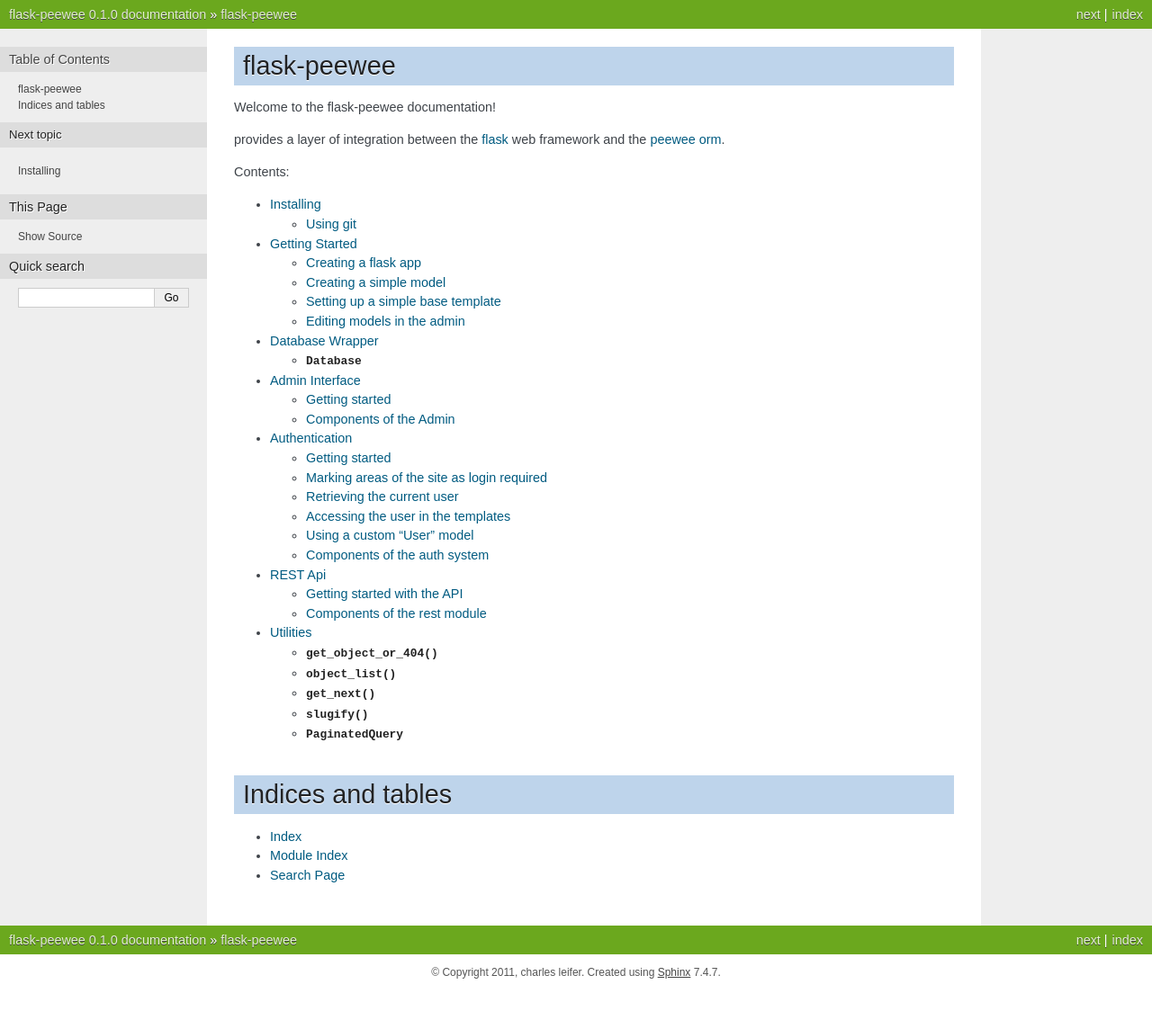
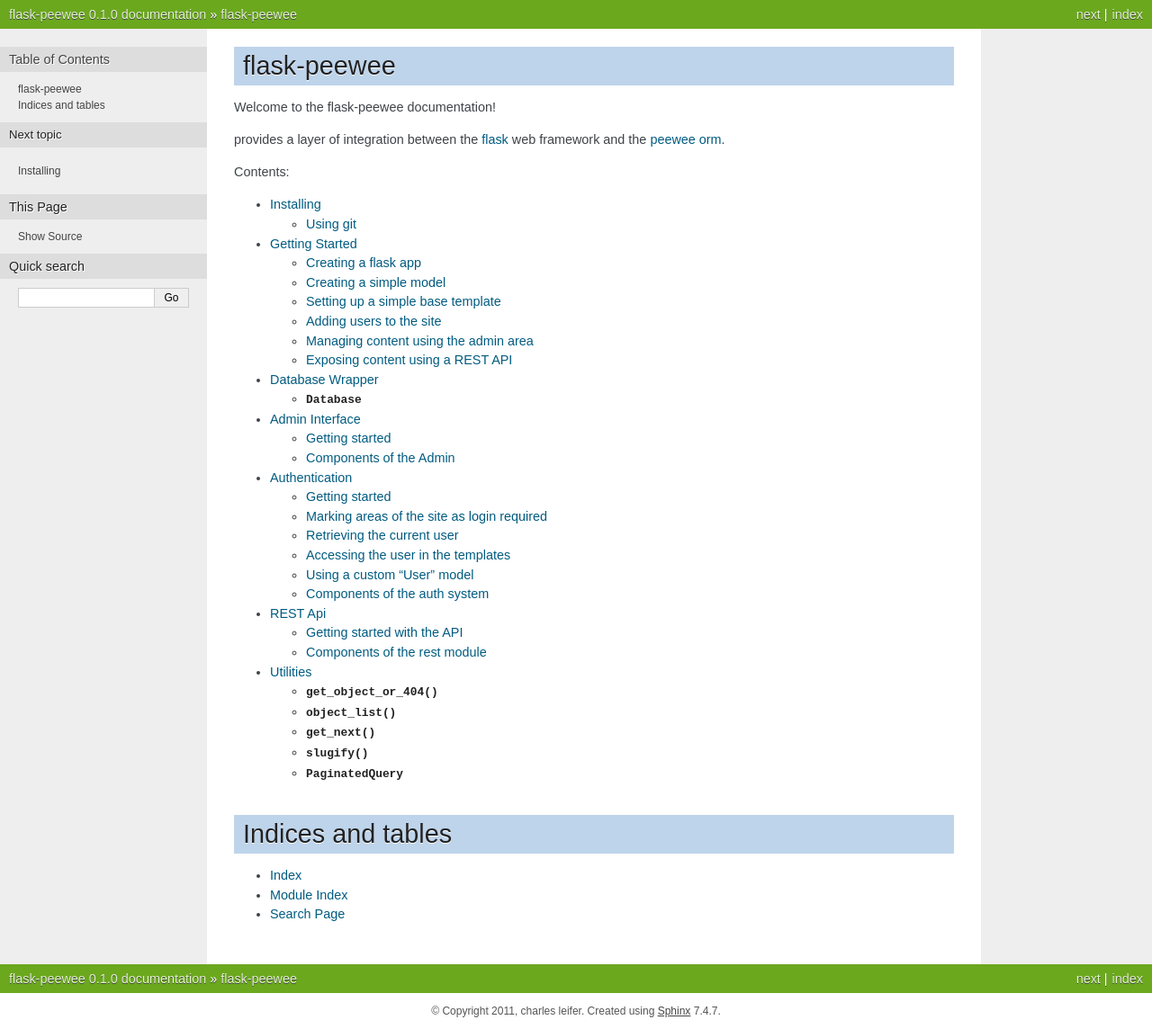
Before and after one commit to coleifer/flask-peewee, a Sphinx documentation site: the page built from docs/index.rst, in a window 1280 px wide. Shown: the whole page at 90% size. Built offline with Sphinx 7.4.7, drawn with Linux system fonts in a browser that asks for light colours; before the commit the page ends 1101 px from its top, so only the background shows below that; some of the changed lines change nothing that is shown.

Commit message:
Beefing up the getting-started docs

```diff
--- a/docs/getting-started.rst
+++ b/docs/getting-started.rst
@@ -121,8 +121,8 @@
     </html>
 
 
-Editing models in the admin
----------------------------
+Adding users to the site
+------------------------
 
 Before we can edit these ``Note`` models in the admin, we'll need to have some
 way of authenticating users on the site.  This is where :py:class:`Auth` comes in.
@@ -147,8 +147,7 @@
 
         app.run()
 
-After cleaning up the imports and declarations, you should have something like
-the following:
+After cleaning up the imports and declarations, we have something like the following:
 
 .. code-block:: python
 
@@ -186,6 +185,10 @@
 
         app.run()
 
+
+Managing content using the admin area
+-------------------------------------
+
 **Now** we're ready to add the admin.  Place the following lines of code after
 the initialization of the ``Auth`` class:
 
@@ -199,7 +202,7 @@
     admin.setup()
 
 
-We now have a functioning admin site!  Of course, you'll need a user log in with,
+We now have a functioning admin site!  Of course, we'll need a user log in with,
 so open up an interactive terminal in the directory alongside the app and run
 the following:
 
@@ -210,10 +213,171 @@
     admin.set_password('admin')
     admin.save()
 
-You should now be able to:
+It should now be possible to:
 
 1. navigate to http://127.0.0.1:5000/admin/
 2. enter in the username and password ("admin", "admin")
 3. be redirected to the admin dashboard
 
 .. image:: fp-getting-started.jpg
+
+The dashboard is pretty empty right now.  Go ahead and add a few notes (the green
+"plus" icon on the dashboard next to Note).  If you navigate now to the note
+modeladmin you will see something like this:
+
+.. image:: fp-note-admin.jpg
+
+This is pretty lousy so let's clean it up to display the message and when it was
+published.  We can do that by customizing the columns displayed.  Edit the app with
+the following changes:
+
+.. code-block:: python
+
+    from flaskext.admin import Admin, ModelAdmin
+
+    class NoteAdmin(ModelAdmin):
+        columns = ('message', 'created',)
+
+    admin = Admin(app, auth)
+
+    admin.register(Note, NoteAdmin)
+
+    admin.setup()
+
+Now our modeladmin should look more like this:
+
+.. image:: fp-note-admin-2.jpg
+
+Let's go ahead and add the ``auth.User`` model to the admin as well:
+
+.. code-block:: python
+
+    admin.register(Note, NoteAdmin)
+    auth.register_admin(admin)
+
+    admin.setup()
+
+
+Exposing content using a REST API
+---------------------------------
+
+Adding a REST API is very similar to how we added the :py:class:`Admin` interface.
+We will create a :py:class:`RestAPI` object, and then register our project's models
+with it.  If we want to customize things, we can subclass :py:class:`RestResource`.
+
+The first step, then, is to create the :py:class:`RestAPI` object:
+
+.. code-block:: python
+
+    from flaskext.rest import RestAPI
+
+    # create a RestAPI container
+    api = RestAPI(app)
+
+    api.setup()
+
+This doesn't do anything yet, we need to register models with it first.  Let's
+register the ``Note`` model from earlier:
+
+.. code-block:: python
+
+    # create a RestAPI container
+    api = RestAPI(app)
+
+    # register the Note model
+    api.register(Note)
+
+    api.setup()
+
+Assuming your project is still running, try executing the following command (or
+just browse to the url listed):
+
+.. code-block:: console
+
+    $ curl http://127.0.0.1:5000/api/note/
+
+You should see something like the following:
+
+.. code-block:: javascript
+
+    {
+      "meta": {
+        "model": "note",
+        "next": "",
+        "page": 1,
+        "previous": ""
+      },
+      "objects": [
+        {
+          "message": "blah blah blah this is a note",
+          "id": 1,
+          "created": "2011-09-23 09:07:39"
+        },
+        {
+          "message": "this is another note!",
+          "id": 2,
+          "created": "2011-09-23 09:07:54"
+        }
+      ]
+    }
+
+Suppose we want it to also be possible for registered users to be able to POST
+messages using the API.  If you try and make a POST right now, you will get a
+``401`` response:
+
+.. code-block:: console
+
+    $ curl -i -d '' http://127.0.0.1:5000/api/note/
+
+    HTTP/1.0 401 UNAUTHORIZED
+    WWW-Authenticate: Basic realm="Login Required"
+    Content-Type: text/html; charset=utf-8
+    Content-Length: 21
+    Server: Werkzeug/0.8-dev Python/2.6.6
+    Date: Fri, 23 Sep 2011 14:45:38 GMT
+
+    Authentication failed
+
+This is because we have not configured any :py:class:`Authentication` method for
+our :py:class:`RestAPI`.
+
+.. note::
+    The default authentication mechanism for the API only accepts GET requests.
+    In order to handle POST/PUT/DELETE you will need to use a subclass of the
+    :py:class:`Authentication` class.
+
+In order to allow users of the site to post notes, we will use the :py:class:`UserAuthentication`
+subclass, which requires that API requests be made with HTTP Basic auth and that the
+auth credentials match those of one of the ``auth.User`` models.
+
+.. code-block:: python
+
+    from flaskext.rest import RestAPI, UserAuthentication
+
+    # instantiate the user auth
+    user_auth = UserAuthentication(auth)
+
+    # create a RestAPI container
+    api = RestAPI(app, default_auth=user_auth)
+
+Now we can post new notes using a command-line tool like curl:
+
+.. code-block:: console
+
+    $ curl -u admin:admin -d data='{"message": "hello api"}' http://127.0.0.1:5000/api/note/
+
+    {
+      "message": "hello api",
+      "id": 3,
+      "created": "2011-09-23 13:14:56"
+    }
+
+You can see that it returns a serialized copy of the new ``Note`` object.
+
+.. note::
+    This is just a small example of what you can do with the Rest API -- refer to
+    the :ref:`Rest API docs <rest-api>` for more detailed information, including
+
+    * limiting access on a per-model basis
+    * customizing which fields are returned by the API
+    * filtering and querying using GET parameters
```
